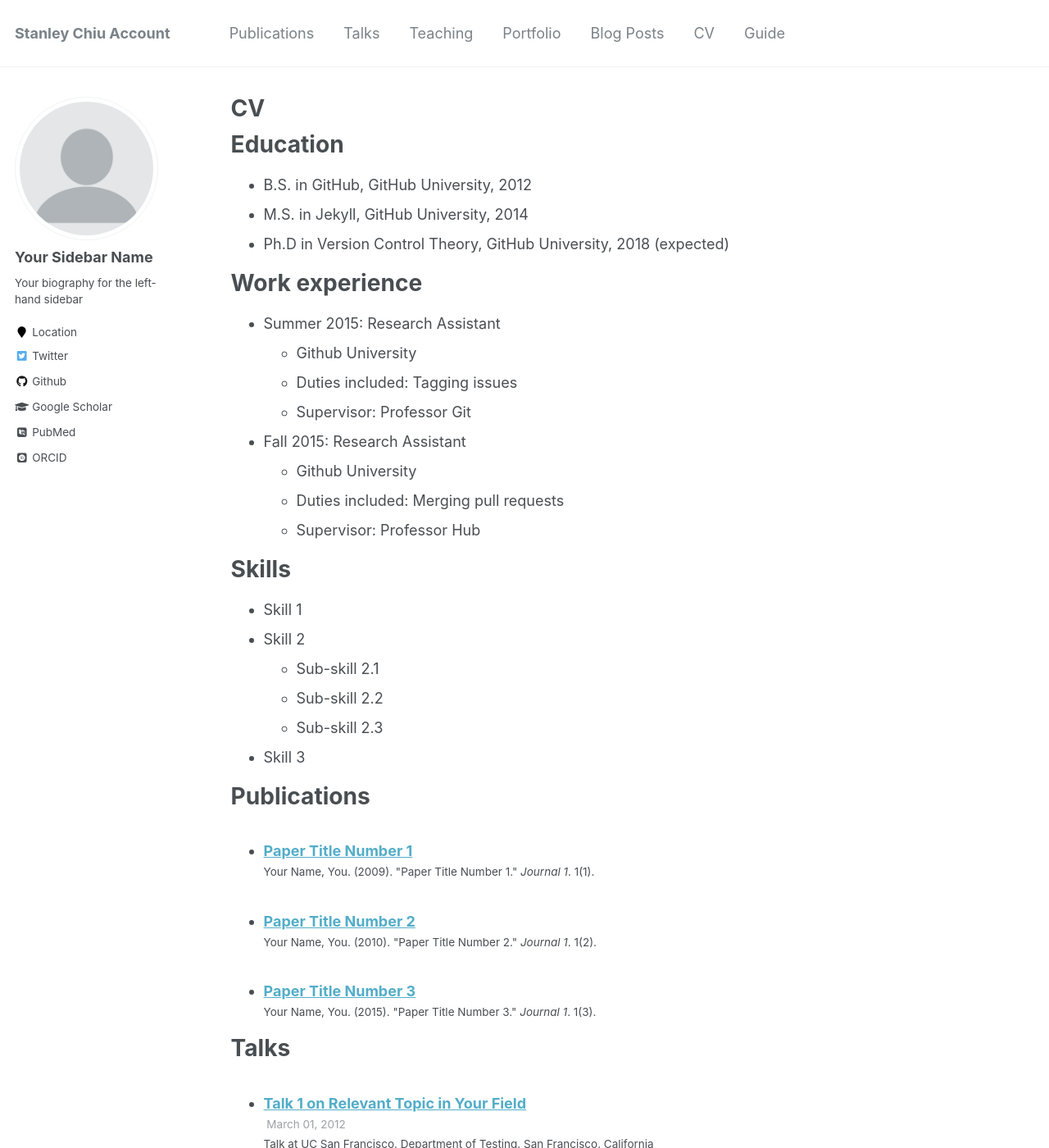
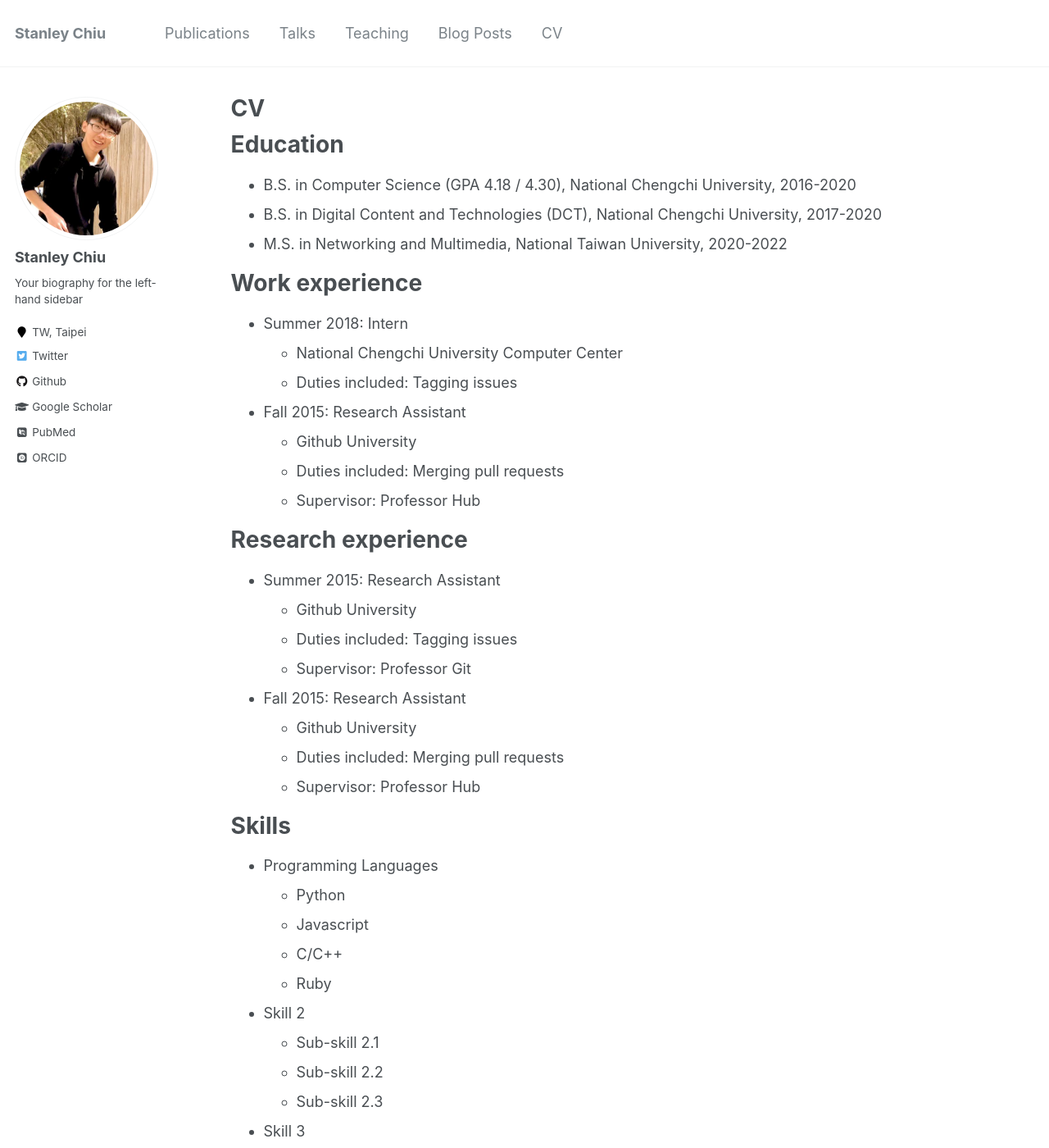
Before and after one commit to stanleychu2/WebPage, a Jekyll site: the page built from _pages/cv.md, in a window 1280 px wide and 1400 px high. Shown: the whole window at 82% size. Built offline with Jekyll 4.4.1, drawn with Linux system fonts in a browser that asks for light colours; some web fonts are replaced.

Commit message:
fix accounting 1 png

```diff
--- a/_config.yml
+++ b/_config.yml
@@ -7,13 +7,13 @@
 
 # Site Settings
 locale                   : "zh-TW"
-title                    : "Stanley Chiu Account"
+title                    : "Stanley Chiu"
 title_separator          : "-"
 name                     : &name "Stanley Chiu"
 description              : &description "Master Student at NTU"
 url                      : https://stanleychu2.github.io # the base hostname & protocol for your site e.g. "https://mmistakes.github.io"
 baseurl                  : "" # the subpath of your site, e.g. "/blog"
-repository               : "stanleychu2.github.io"
+repository               : "stanleychu2/stanleychu2.github.io"
 teaser                   :  # filename of teaser fallback teaser image placed in /images/, .e.g. "500x300.png"
 breadcrumbs              : false # true, false (default)
 words_per_minute         : 160
@@ -80,10 +80,10 @@ analytics:
 
 # Site Author
 author:
-  name             : "Your Sidebar Name"
-  avatar           : "profile.png"
+  name             : "Stanley Chiu"
+  avatar           : "profile.jpeg"
   bio              : "Your biography for the left-hand sidebar"
-  location         : "Location"
+  location         : "TW, Taipei"
   employer         :
   pubmed           : "https://www.ncbi.nlm.nih.gov/pubmed/?term=john+snow"
   googlescholar    : "http://yourfullgooglescholarurl.com"
@@ -96,7 +96,7 @@ author:
   flickr           :
   facebook         :
   foursquare       :
-  github           : "academicpages"
+  github           : "stanleychu2"
   google_plus      :
   keybase          :
   instagram        :
--- a/_data/navigation.yml
+++ b/_data/navigation.yml
@@ -9,14 +9,8 @@ main:
   - title: "Teaching"
     url: /teaching/
 
-  - title: "Portfolio"
-    url: /portfolio/
-
   - title: "Blog Posts"
     url: /year-archive/
 
   - title: "CV"
     url: /cv/
-
-  - title: "Guide"
-    url: /markdown/
--- a/_pages/cv.md
+++ b/_pages/cv.md
@@ -11,11 +11,22 @@ redirect_from:
 
 Education
 ======
-* B.S. in GitHub, GitHub University, 2012
-* M.S. in Jekyll, GitHub University, 2014
-* Ph.D in Version Control Theory, GitHub University, 2018 (expected)
+* B.S. in Computer Science (GPA 4.18 / 4.30), National Chengchi University, 2016-2020
+* B.S. in Digital Content and Technologies (DCT), National Chengchi University, 2017-2020
+* M.S. in Networking and Multimedia, National Taiwan University, 2020-2022
 
 Work experience
+======
+* Summer 2018: Intern
+  * National Chengchi University Computer Center
+  * Duties included: Tagging issues
+
+* Fall 2015: Research Assistant
+  * Github University
+  * Duties included: Merging pull requests
+  * Supervisor: Professor Hub
+
+Research experience
 ======
 * Summer 2015: Research Assistant
   * Github University
@@ -29,7 +40,11 @@ Work experience
 
 Skills
 ======
-* Skill 1
+* Programming Languages
+  * Python
+  * Javascript
+  * C/C++
+  * Ruby
 * Skill 2
   * Sub-skill 2.1
   * Sub-skill 2.2
--- a/_pages/talks.html
+++ b/_pages/talks.html
@@ -7,8 +7,8 @@ author_profile: true
 
 {% if site.talkmap_link == true %}
 
-<p style="text-decoration:underline;"><a href="/talkmap.html">See a map of all the places I've given a talk!</a></p>
-
+<!-- <p style="text-decoration:underline;"><a href="/talkmap.html">See a map of all the places I've given a talk!</a></p>
+ -->
 {% endif %}
 
 {% for post in site.talks reversed %}
```
Also changed, not shown: _config.dev.yml (+305 -7 lines), _pages/about.md (+2 -2 lines), images/profile.jpeg (added), images/profile.png (deleted), 2 other files.
